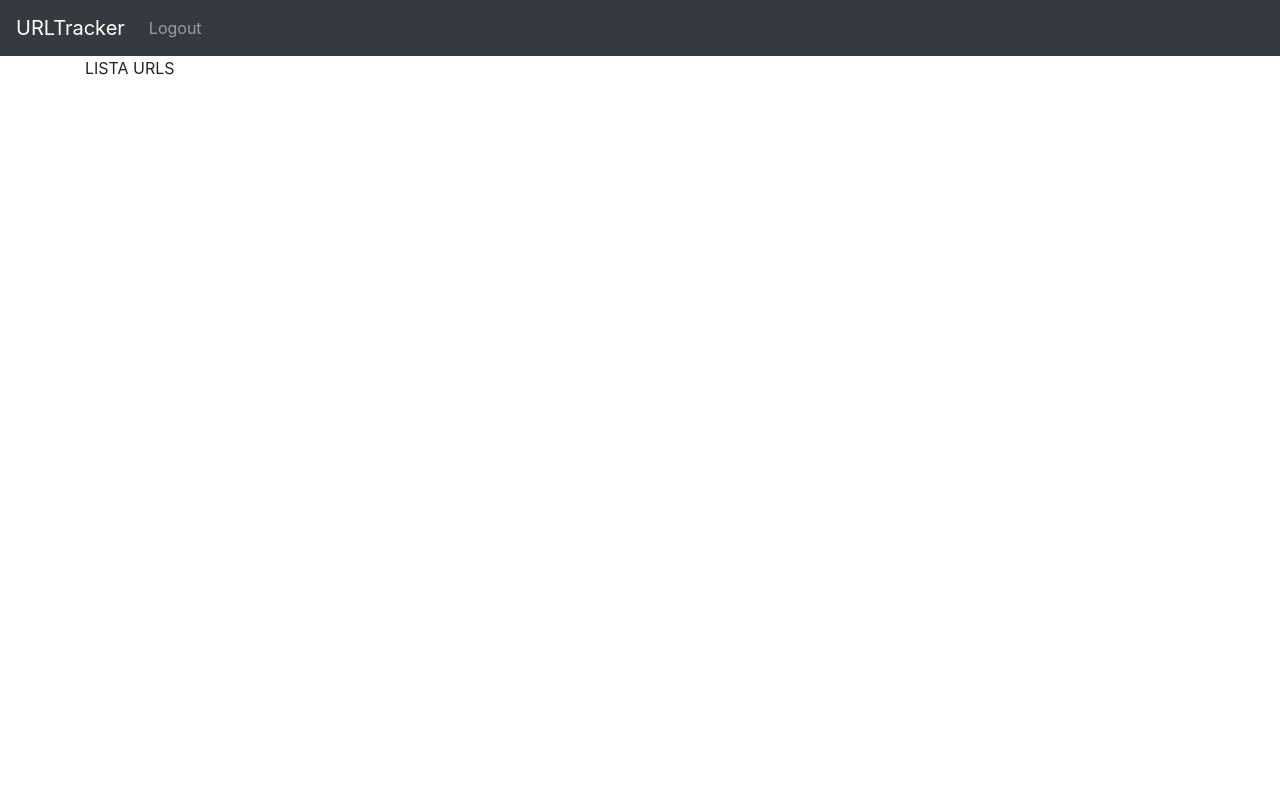
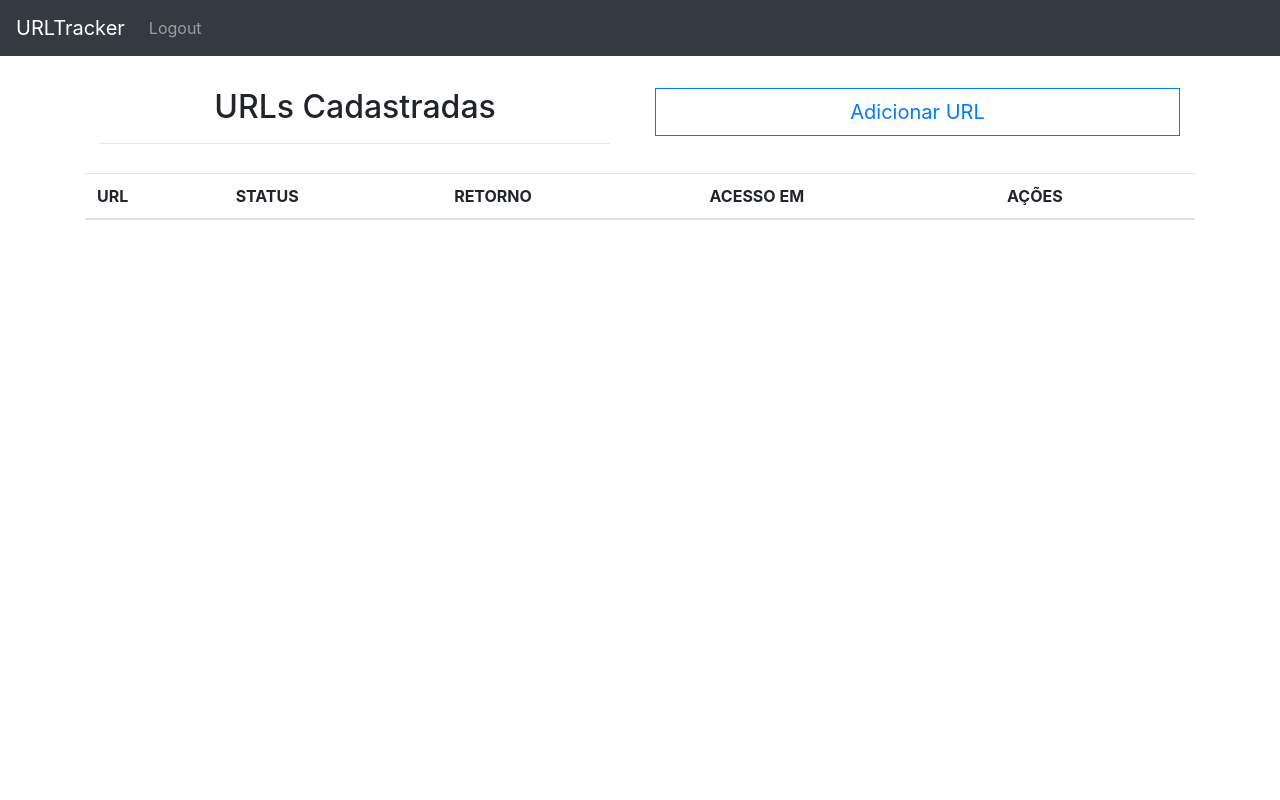
Before and after one commit to LucasTischer/desafiowide, a CodeIgniter app: page /desafiowide/ in a window 1280 px wide. Run offline with CodeIgniter, Linux system fonts and the light colour scheme; the visitor is signed in with stand-in values (Sample User, id 1); tables that the repository leaves empty or names only in its code hold one stand-in row (values such as "Sample post"); lists and menus that the app fills with data are empty.

Commit message:
Listagem e cadastro de URLs
Foram implementadas as funcionalidades de cadastro e listagem das URLs cadastradas pelo usuário logado

```diff
--- a/application/config/routes.php
+++ b/application/config/routes.php
@@ -1,7 +1,7 @@
 <?php
 defined('BASEPATH') OR exit('No direct script access allowed');
 
-$route['default_controller'] = 'pages/view';
-$route['(:any)'] = 'pages/view/$1';
+$route['default_controller'] = 'urls/view';
+$route['(:any)'] = 'urls/view/$1';
 $route['404_override'] = '';
 $route['translate_uri_dashes'] = FALSE;
--- a/application/controllers/Pages.php
+++ /dev/null
@@ -1,18 +0,0 @@
-<?php
-    class Pages extends CI_controller{
-        public function view($page = 'index'){
-            if(!file_exists(APPPATH.'views/pages/'.$page.'.php')){
-                show_404();
-            }
-
-            $data['title'] = ucfirst($page);
-
-            $this->load->view('templates/header');
-            $this->load->view('pages/'.$page, $data);
-            $this->load->view('templates/footer');
-
-        }
-
-    }
-
-?>
--- /dev/null
+++ b/application/controllers/Urls.php
@@ -0,0 +1,55 @@
+<?php
+    class Urls extends CI_controller{
+        public function view($page = 'index'){
+            if(!file_exists(APPPATH.'views/pages/'.$page.'.php')){
+                show_404();
+            }
+
+            //verifica se existe usuario com sessao ativa
+            if($this->session->userdata('id')){
+                $data['title'] = ucfirst($page);
+
+                $this->load->model('Url');
+                $data['urls'] = $this->Url->show_urls($this->session->userdata('id'));
+
+                $this->load->view('templates/header');
+                $this->load->view('pages/'.$page, $data);
+                $this->load->view('templates/footer');
+            }
+            else{
+                redirect(base_url().'Users/login');
+            }
+        }
+
+        //cadastro de url
+        public function new_url(){
+
+            //definicao das validacoes necessarias
+            $this->load->library('form_validation');
+            $this->form_validation->set_rules('url', 'URL', 'required');
+
+            //executa a validacao
+            if($this->form_validation->run()){
+
+               //cria um array com os dados a serem cadastrados
+               $user = $this->session->userdata('id'); //id do usuario logado
+               $data = array('url' => $this->input->post('url'), 'user' => $user);
+
+               $this->load->model('Url');
+
+               //realiza o cadastro
+               $this->Url->insert_url($data);
+
+               $this->session->set_flashdata('success', 'URL Cadastrada com sucesso');
+               redirect(base_url().'Urls/view');
+
+            }
+            else{
+                $this->view();
+                $this->session->set_flashdata('error', 'Falha no cadastro da URL');
+            }
+        }
+
+    }
+
+?>
--- a/application/models/Url.php
+++ b/application/models/Url.php
@@ -0,0 +1,25 @@
+<?php
+
+class Url extends CI_Model{
+
+    public function __construct(){
+        $this->load->database();
+    }
+
+    public function show_urls($sessao){
+
+        $this->db->where('user', $sessao);
+
+        $query = $this->db->get('urls');
+        $data = $query->result_array();
+
+        return $data;
+
+    }
+
+    public function insert_url($data){
+
+        $this->db->insert("urls", $data);
+    }
+
+}
--- a/application/views/pages/index.php
+++ b/application/views/pages/index.php
@@ -9,5 +9,100 @@
     </div>
   </div>
 </nav>
-<div class='container'>
-    LISTA URLS
+
+<div class="container">
+        <div class="row">
+
+          <div class="col">
+            <div class="container" style="padding-top: 6%">
+              <h2 class="text-center"> URLs Cadastradas</h2>
+              <hr/>
+            </div>
+          </div>
+
+          <div class="col">
+            <div class="container" style="padding-top: 6%; padding-left: 0px">
+              <button type="button" class="btn btn-outline-primary btn-lg btn-block" data-toggle="modal" data-target="#modalNovaUrl">
+                <i class="fa fa-plus"></i> Adicionar URL
+              </button>
+            </div>
+          </div>
+
+        </div>
+        <div class="container-fluid">
+            <?php echo $this->session->flashdata("error"); ?>
+            <?php echo $this->session->flashdata("success"); ?>
+        </div>
+      </div>
+
+      <div class="container" style="padding-top: 1%">
+        <div class="table-responsive">
+          <table class="table">
+            <thead>
+              <tr>
+                <th scope="col">URL</th>
+                <th scope="col">STATUS</th>
+                <th scope="col">RETORNO</th>
+                <th scope="col">ACESSO EM</th>
+                <th scope="col">AÇÕES</th>
+              </tr>
+            </thead>
+            <tbody>
+              <?php
+                foreach($urls as $url):
+                  echo "<tr>
+                      <td>".$url['url']."</td>
+                      <td>".$url['status']."</td>
+                      <td>".$url['retorno']."</td>
+                      <td>".$url['updated_at']."</td>
+                      <td>
+                        <form class=\"formButton\"action=\"<?php echo base_url(); ?>Users/logout\" method=\"post\">
+                          <input type=\"text\" name=\"ver\" value=".$url['id']." hidden>
+                          <button id=\"ver\" type=\"submit\" class=\"btn btn-outline-primary btn_form\" title=\"Visializar videos gravados\"> Visualizar </button>
+                        </form>
+
+                        <button id=\"del\" type=\button\" class=\"btn btn-outline-danger del btn_form\" value=".$url['id']." title=\"Excluír câmera\"> Excluír </button>
+                      </td>
+                    </tr>";
+                endforeach;
+              ?>
+            </tbody>
+          </table>
+        </div>
+      </div>
+
+        <div class="modal fade" id="modalNovaUrl" tabindex="-1" role="dialog" aria-labelledby="novaUrl">
+          <div class="modal-dialog" role="document">
+            <div class="modal-content">
+
+              <div class="modal-header">
+                 <p class="modal-title" id="novaUrl">
+                  <span class="title"> ADICIONAR URL </span>
+                 </p>
+                <button type="button" class="close" data-dismiss="modal" aria-label="Close">
+                  <span aria-hidden="true">&times;</span>
+                </button>
+              </div>
+
+                <form method="POST" action="<?php echo base_url(); ?>Urls/new_url">
+
+                <div class="modal-body">
+
+                <div class="form-group">
+                  <input type="text" class="form-control input-hig bstooltip" id="url" name="url" placeholder="Insira a URL" title="URL a ser rastreada">
+                </div>
+
+                </div>
+
+                <div class="modal-footer">
+                    <button type="button" class="btn btn-lg btn-outline-secondary" data-dismiss="modal">Fechar</button>
+                    <button type="submit" class="btn btn-lg btn-outline-primary submit_usr">Salvar</button>
+                </div>
+
+              </form>
+
+            </div>
+          </div>
+        </div>
+
+      </div>
--- a/application/views/templates/header.php
+++ b/application/views/templates/header.php
@@ -2,6 +2,7 @@
     <head>
         <title>Interwebs | URLTracker</title>
         <link rel="stylesheet" href="https://stackpath.bootstrapcdn.com/bootstrap/4.4.1/css/bootstrap.min.css" integrity="sha384-Vkoo8x4CGsO3+Hhxv8T/Q5PaXtkKtu6ug5TOeNV6gBiFeWPGFN9MuhOf23Q9Ifjh" crossorigin="anonymous">
+        <link href="<?=base_url('assets/css/style.css');?>" rel="stylesheet">
         <script src="https://code.jquery.com/jquery-3.4.1.slim.min.js" integrity="sha384-J6qa4849blE2+poT4WnyKhv5vZF5SrPo0iEjwBvKU7imGFAV0wwj1yYfoRSJoZ+n" crossorigin="anonymous"></script>
         <script src="https://cdn.jsdelivr.net/npm/popper.js@1.16.0/dist/umd/popper.min.js" integrity="sha384-Q6E9RHvbIyZFJoft+2mJbHaEWldlvI9IOYy5n3zV9zzTtmI3UksdQRVvoxMfooAo" crossorigin="anonymous"></script>
         <script src="https://stackpath.bootstrapcdn.com/bootstrap/4.4.1/js/bootstrap.min.js" integrity="sha384-wfSDF2E50Y2D1uUdj0O3uMBJnjuUD4Ih7YwaYd1iqfktj0Uod8GCExl3Og8ifwB6" crossorigin="anonymous"></script>
--- /dev/null
+++ b/assets/css/style.css
@@ -0,0 +1,12 @@
+* {
+  border-radius: 0 !important;
+}
+
+.formButton{
+  display: inline;
+}
+
+.btn_form{
+  min-width: 42px;
+  margin-bottom: 5px;
+}
```
Also changed, not shown: application/controllers/Users.php (+7 -4 lines), application/models/User.php (+15 -0 lines).
